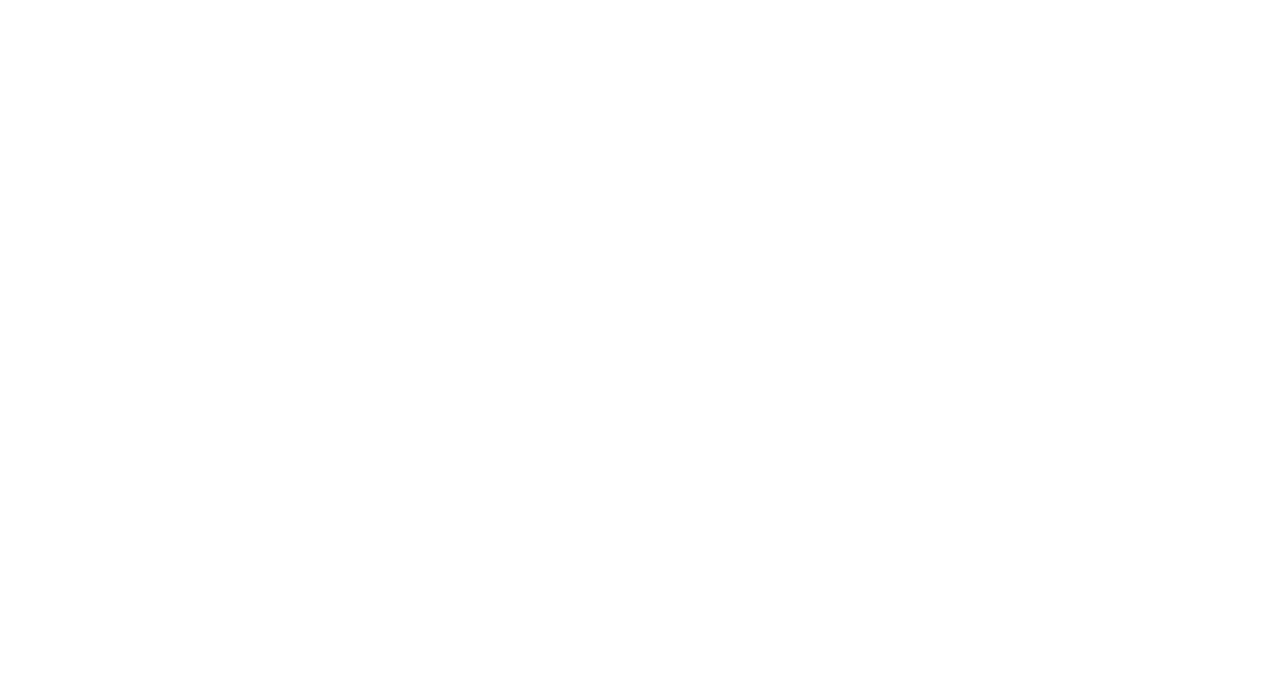
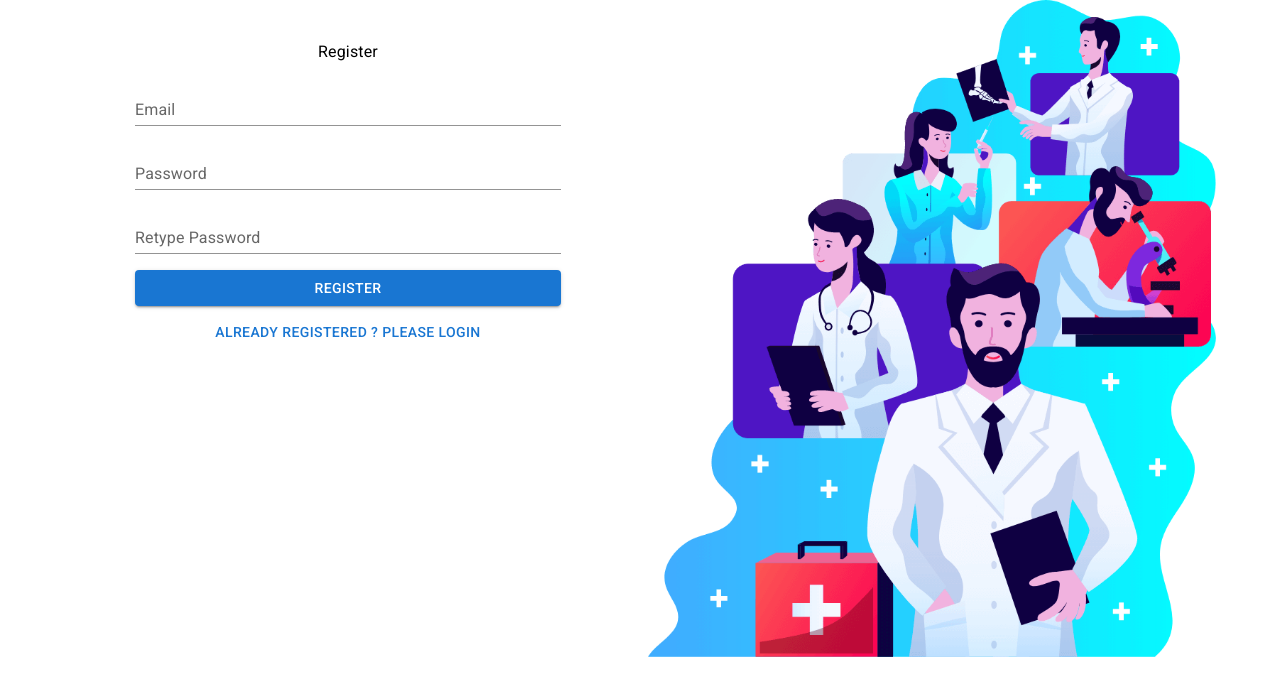
Before and after one commit to KhairuzzamanHridoy97/daktar-khana-client, a React (Create React App) app: page /register in a window 1280 px wide. Shown: the top 696 px of the page. Built offline with nearby package versions, Linux system fonts and the light colour scheme.

Commit message:
registration added in login

```diff
--- a/src/App.js
+++ b/src/App.js
@@ -3,6 +3,7 @@
 import Home from './Pages/Home/Home/Home';
 import Appointment from './Pages/Appointment/Appointment/Appointment';
 import Login from './Pages/Login/Login/Login';
+import Register from './Pages/Login/Register/Register';
 
 
 
@@ -22,6 +23,9 @@
            <Route path='/login'>
               <Login></Login>
            </Route>
+           <Route path='/register'>
+              <Register></Register>
+           </Route>
            <Route path='/appointment'>
              <Appointment></Appointment>
            </Route>
--- a/src/Pages/Login/Login/Login.js
+++ b/src/Pages/Login/Login/Login.js
@@ -1,17 +1,25 @@
 import { Button, Container, Grid, TextField, Typography } from '@mui/material';
-import React from 'react';
+import React, { useState } from 'react';
+import { NavLink } from 'react-router-dom';
 import login from '../../../images/login.png';
 
 const Login = () => {
+    const [loginData,setLoginData] = useState({});
+
+
 
     const handleOnChange=(e)=>{
         const field = e.target.name;
         const value = e.target.value;
-        console.log(field,value)
+        const newLoginData = {...loginData}
+        newLoginData[field]=value;
+        setLoginData(newLoginData)
+        // console.log(field,value)
 
     }
 
     const handleLoginSubmit =(e)=>{
+
         alert('Login Done');
         e.preventDefault()
     }
@@ -21,7 +29,7 @@
 
                 <Grid item sx={{mt:5}} xs={12} md={6}>
                 <Typography variant="body1" gutterBottom>
-                    Login
+                  Login
                 </Typography>
                 <form onSubmit={handleLoginSubmit}>
                 <TextField
@@ -42,9 +50,15 @@
                 onChange={handleOnChange}
                 variant="standard"
                 />
+
                 <Button type="submit" sx={{width:'75%',m:1}} variant='contained'>
-                    Login
+                  Login
                 </Button>
+                <NavLink style={{textDecoration:"none"}} to='/register'>
+                <Button  variant='text' >
+                   New User ? Register Here
+                </Button>
+                 </NavLink>
                 </form>
                 </Grid>
 
--- /dev/null
+++ b/src/Pages/Login/Register/Register.js
@@ -0,0 +1,82 @@
+import { Button, Container, Grid, TextField, Typography } from '@mui/material';
+import React, { useState } from 'react';
+import { NavLink } from 'react-router-dom';
+import login from '../../../images/login.png';
+
+const Register = () => {
+    const [loginData,setLoginData] = useState({})
+    const handleOnChange=(e)=>{
+        const field = e.target.name;
+        const value = e.target.value;
+        const newLoginData = {...loginData}
+        newLoginData[field]=value;
+        setLoginData(newLoginData)
+        // console.log(field,value)
+
+    }
+
+    const handleLoginSubmit =(e)=>{
+        if(loginData.password!==loginData.password2){
+            alert("Password Not Match")
+            return
+        }
+        alert('Login Done');
+        e.preventDefault()
+    }
+    return (
+        <Container>
+        <Grid container spacing={2}>
+
+            <Grid item sx={{mt:5}} xs={12} md={6}>
+            <Typography variant="body1" gutterBottom>
+                Register
+            </Typography>
+            <form onSubmit={handleLoginSubmit}>
+            <TextField
+            sx={{width:'75%',m:1}}
+            id="standard-basic"
+            label="Email"
+            type="email"
+            name="email"
+            onChange={handleOnChange}
+            variant="standard"
+            />
+            <TextField
+            sx={{width:'75%',m:1}}
+            id="standard-basic"
+            label="Password"
+            type="password"
+            name="password"
+            onChange={handleOnChange}
+            variant="standard"
+            />
+             <TextField
+                sx={{width:'75%',m:1}}
+                id="standard-basic"
+                label="Retype Password"
+                type="password"
+                name="password2"
+                onChange={handleOnChange}
+                variant="standard"
+                />
+            <Button type="submit" sx={{width:'75%',m:1}} variant='contained'>
+                Register
+            </Button>
+            <NavLink to='/login' style={{textDecoration:"none"}}>
+            <Button type="submit" variant='text'  >
+                Already Registered ? Please Login
+            </Button>
+             </NavLink>
+            </form>
+            </Grid>
+
+            <Grid item xs={12} md={6}>
+                <img src={login}  style={{width:'100%'}} alt="" />
+            </Grid>
+
+        </Grid>
+    </Container>
+    );
+};
+
+export default Register;
```
